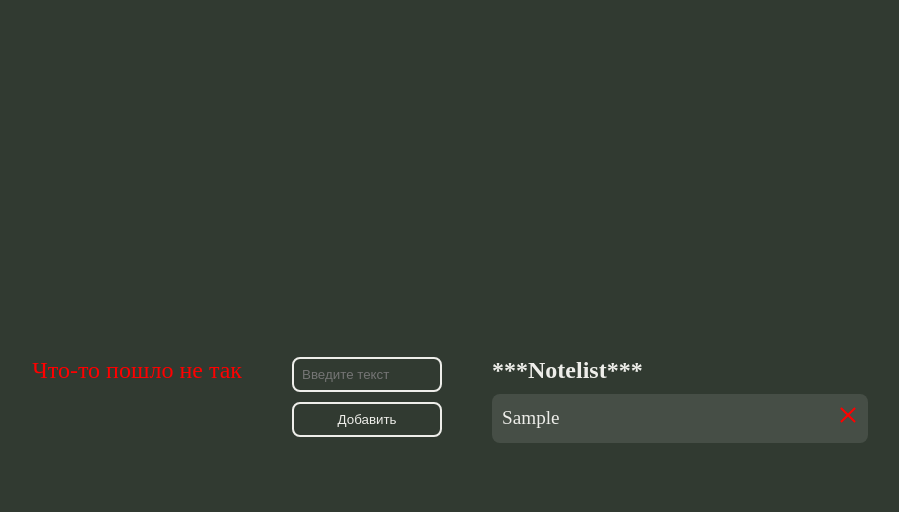
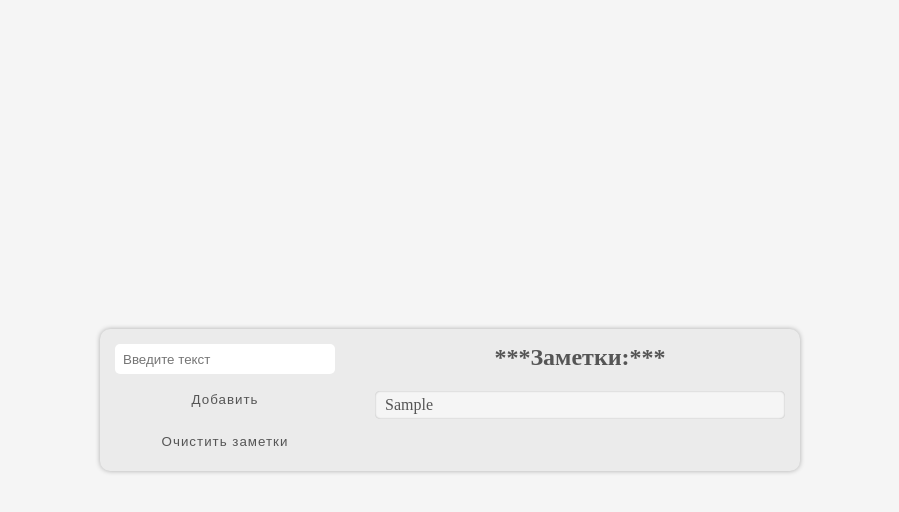
Before and after one commit to VladymyrPypko/homework40, a React (Vite) app: page / in a window 1280 px wide. Both pictures are taken after typing "Sample" into the empty fields and a click on the button "Добавить". Shown: the top 512 px of the page, without its empty margins (190-1089 px from the left). Built offline with nearby package versions, Linux system fonts and the light colour scheme; no server answers.

Commit message:
finished

```diff
--- a/src/App.module.css
+++ b/src/App.module.css
@@ -1,6 +1,17 @@
 .wrapper {
-  display: flex;
-  gap: 50px;
+  display: grid;
+  grid-template-columns: 220px auto;
+  grid-template-rows: 82px auto;
+  align-content: baseline;
+  width: 700px;
+  padding: 15px;
+  background-color: #ebebeb;
+  border-radius: 10px;
+  box-shadow: 0px 0px 5px rgba(0, 0, 0, .3);
+}
+
+.emptyList {
+  justify-self: center;
 }
 
 .form {
@@ -9,30 +20,28 @@
   gap: 10px;
 }
 
-.input,
-.btnSubmit {
-  width: 150px;
-  padding: 8px;
-  background-color: transparent;
-  border: 2px solid #eeeeea;
-  border-radius: 8px;
-  color: #eeeeea;
-  transition: .5s;
+.form,
+.btnReset {
+  grid-column: 1;
+}
+
+.input {
+  width: 100%;
+  height: 30px;
+  padding-inline: 8px;
+  border-radius: 5px;
+}
+
+.input:focus {
+  outline: 1px solid #1CBCE8;
 }
 
 .btnSubmit:hover {
-  cursor: pointer;
-  background-color: #eeeeea;
-  color: #313a31;
+  background-color: #359441;
+  color: #ebebeb;
 }
 
-.userLoading,
-.userError,
-.userName {
-  font-size: 1.5rem;
-  order: -1;
+.btnReset:hover {
+  background-color: #9c1a15;
+  color: #ebebeb;
 }
-
-.userError {
-  color: red;
-}
--- a/src/App.tsx
+++ b/src/App.tsx
@@ -1,56 +1,29 @@
-import { useEffect, useRef, useState } from 'react';
+import { useRef } from 'react';
 import NoteList from './components/NoteList/NoteList';
 import NoteItem from './components/NoteItem/NoteItem';
 import styles from './App.module.css';
+import { addNote, resetNotes, useAppDispatch, useAppSelector } from './store';
+
 
 const App = () => {
-    const [notes, setNotes] = useState(() => {
-        const savedNotes = localStorage.getItem('notes');
-
-        return savedNotes ? JSON.parse(savedNotes) : [];
-    });
-
-    const [user, setUser] = useState(null);
-    const [loading, setLoading] = useState(true);
-    const [error, setError] = useState(null);
   const inputRef = useRef(null);
+  const dispatch = useAppDispatch();
+  const notes = useAppSelector(state => state.notes.notes);
 
   const handleSubmit = (e) => {
     e.preventDefault();
 
-        const newNote = inputRef.current.value.trim();
-        if (newNote.length) {
-            setNotes((prev) => [...prev, newNote]);
-            inputRef.current.value = ''; // text field reset
+    const noteContent = inputRef.current.value.trim();
+    if(noteContent) {
+      const newNote = {
+        id: Date.now(),
+        content: noteContent,
+      };
+      dispatch(addNote(newNote));
+      inputRef.current.value = '';
     }
+
   };
-
-    const deleteNote = (index) => {
-        setNotes((prevNotes) => prevNotes.filter((_, i) => i !== index));
-    };
-
-    useEffect(() => {
-        localStorage.setItem('notes', JSON.stringify(notes));
-    }, [notes]);
-
-    useEffect(() => {
-        const fetchUser = async () => {
-            try {
-                const response = await fetch(`https://jsonplaceholder.typicode.com/users/1`);
-                if(!response.ok) {
-                    throw new Error('Something went wrong!');
-                }
-                const userData = await response.json();
-                setUser(userData);
-            } catch(error) {
-                setError(error.message);
-            } finally {
-                setLoading(false);
-            }
-        }
-        fetchUser();
-    }, [])
-
 
   return (
     <div className={styles.wrapper}>
@@ -58,29 +31,23 @@ const App = () => {
         <input
           className={styles.input}
           type="text"
-                name="noteInput"
-                placeholder="Введите текст"
+          placeholder='Введите текст'
           ref={inputRef}
         />
-                <button className={styles.btnSubmit} type="submit">Добавить</button>
+        <button className={styles.btnSubmit}>Добавить</button>
       </form>
 
-            {loading ? (
-                <p className={styles.userLoading}>Загрузка...</p>
-            ) : error ? (
-                <p className={styles.userError}>Что-то пошло не так</p>
-            ) : (
-                user && <p className={styles.userName}>Привет, {user.name}!</p>
-            )}
-
-            {notes.length === 0 ? (
-                <p>Заметок нет</p>
-            ) : (
-                <NoteList title='Note list 123'>
-                    {notes.map((note, index) => (
-                        <NoteItem key={index} note={note} index={index} deleteNote={deleteNote} />
+      {notes.length ? (
+        <>
+          <NoteList title="Заметки: 123">
+            {notes.map((note) => (
+              <NoteItem key={note.id} note={note.content}></NoteItem>
             ))}
           </NoteList>
+          <button className={styles.btnReset} onClick={() => dispatch(resetNotes())}>Очистить заметки</button>
+        </>
+      ) : (
+        <p className={styles.emptyList}>Список пуст</p>
       )}
     </div>
   );
--- a/src/components/NoteItem/NoteItem.module.css
+++ b/src/components/NoteItem/NoteItem.module.css
@@ -1,61 +1,7 @@
 .item {
-    display: flex;
-    justify-content: space-between;
-    /* align-items: center; */
-    padding: 10px;
-    background-color: rgba(255, 255, 255, 10%);
-    border-radius: 8px;
+  padding-block: 5px;
+  padding-inline: 10px;
+  background-color: #f5f5f5;
+  border-radius: 5px;
+  box-shadow: inset 0px 0px 2px rgba(0, 0, 0, .3);
 }
-
-.itemText {
-    display: block;
-    width: 35ch;
-    font-size: 1.2rem;
-    line-height: 1.5;
-}
-
-.itemButton {
-    position: relative;
-    width: 20px;
-    height: 20px;
-    cursor: pointer;
-    background-color: transparent;
-}
-
-.itemButton:hover span {
-    animation: spanLeft .3s ease-out;
-}
-
-.itemButton:hover span::before {
-    animation: spanRight .3s ease-out;
-}
-
-span,
-span::before {
-    position: absolute;
-    left: 0;
-    width: 20px;
-    height: 2px;
-    background-color: red;
-}
-
-span {
-    transform: rotateZ(45deg);
-}
-
-span::before {
-    content: '';
-    transform: rotateZ(90deg);
-}
-
-@keyframes spanLeft {
-    to {
-        transform: rotateZ(135deg);
-    }
-}
-
-@keyframes spanRight {
-    to {
-        transform: rotateZ(-90deg);
-    }
-}
--- a/src/components/NoteItem/NoteItem.tsx
+++ b/src/components/NoteItem/NoteItem.tsx
@@ -1,12 +1,9 @@
 import styles from './NoteItem.module.css'
 
-const NoteItem = ({ note, index, deleteNote }) => {
+const NoteItem = ({ note }) => {
   return (
     <div className={styles.item}>
       <p className={styles.itemText}>{note}</p>
-      <button className={styles.itemButton} onClick={() => deleteNote(index)}>
-        <span/>
-      </button>
     </div>
   );
 }
--- a/src/components/NoteList/NoteList.module.css
+++ b/src/components/NoteList/NoteList.module.css
@@ -1,12 +1,19 @@
 .notesContainer {
-    display: flex;
-    flex-direction: column;
-    gap: 10px;
+  grid-column: 2;
+  grid-row: 1 / span 2;
+  display: flex;
+  flex-direction: column;
+  gap: 20px;
+  padding-inline: 40px 0px;
+}
+
+.title {
+  text-align: center;
 }
 
 .notesList {
-    display: flex;
-    list-style: none;
-    flex-direction: column;
-    gap: 10px;
+  display: flex;
+  flex-direction: column;
+  gap: 5px;
+  list-style: none;
 }
--- a/src/components/NoteList/NoteList.tsx
+++ b/src/components/NoteList/NoteList.tsx
@@ -20,7 +20,7 @@ class NoteList extends Component {
     render() {
         return (
             <div className={styles.notesContainer}>
-                <h2>{this.title}</h2>
+                <h2 className={styles.title}>{this.title}</h2>
                 <ul className={styles.notesList}>
                     {React.Children.map(this.props.children, (child, index) => (<li key={index}>{child}</li>))}
                 </ul>
--- a/src/index.css
+++ b/src/index.css
@@ -13,6 +13,17 @@ body {
   display: flex;
   align-items: center;
   justify-content: center;
-  background-color: #313a31;
-  color: #eeeeea;
+  background-color: #f5f5f5;
+  color: #555;
 }
+
+button {
+  width: 100%;
+  height: 30px;
+  cursor: pointer;
+  background-color: transparent;
+  color: #555;
+  border-radius: 5px;
+  letter-spacing: 1px;
+  transition: all .3s;
+}
--- a/src/main.tsx
+++ b/src/main.tsx
@@ -2,9 +2,13 @@ import { StrictMode } from 'react'
 import { createRoot } from 'react-dom/client'
 import App from './App.tsx'
 import './index.css'
+import { Provider } from 'react-redux'
+import store from './store.ts'
 
 createRoot(document.getElementById('root')!).render(
   <StrictMode>
-    <App />
+    <Provider store={store}>
+      <App />
+    </Provider>
   </StrictMode>,
 )
--- /dev/null
+++ b/src/store.ts
@@ -0,0 +1,40 @@
+import { configureStore, createSlice } from "@reduxjs/toolkit"
+import { useDispatch, useSelector } from "react-redux"
+
+interface Note {
+  id: number
+  content: string
+}
+
+const initialState = {
+  notes: [] as Note[]
+}
+
+const notesSlice = createSlice({
+  name: 'notes',
+  initialState,
+  reducers: {
+    addNote: (s, a) => {
+      s.notes.push(a.payload);
+    },
+    resetNotes: (s) => {
+      s.notes = [];
+    }
+  }
+})
+
+export const { addNote, resetNotes } = notesSlice.actions;
+
+const store = configureStore({
+  reducer: {
+    [notesSlice.name]: notesSlice.reducer,
+  }
+})
+
+export default store;
+
+export type RootState = ReturnType<typeof store.getState>
+export type AppDispatch = typeof store.dispatch
+
+export const useAppDispatch = useDispatch.withTypes<AppDispatch>()
+export const useAppSelector = useSelector.withTypes<RootState>()
```
Lines whose indentation alone changed are shown as unchanged.
